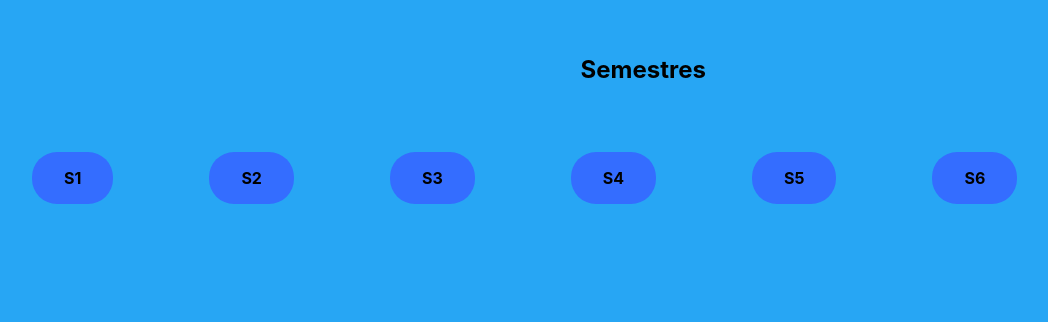
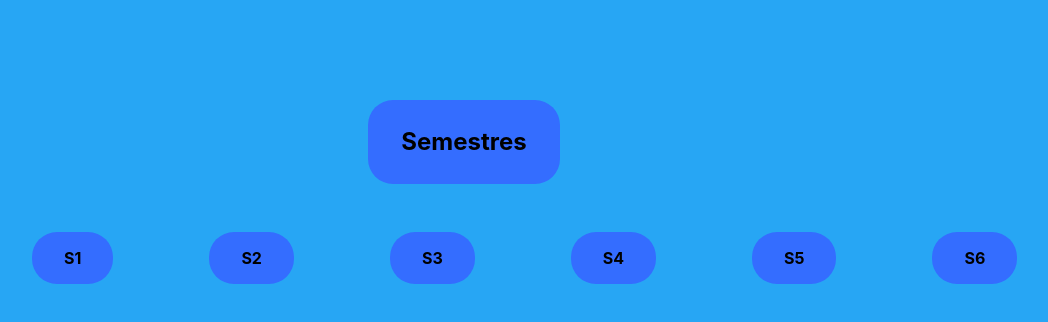
Before and after one commit to SteveRothier/ProjetS4, a React (Create React App) app: page / in a window 1280 px wide. Shown: the part 1055-1377 px from the top of the page, without its empty margins (16-1064 px from the left). Before the commit the page ends 1307 px from the top, so only its background shows below. Built offline with nearby package versions, Linux system fonts and the light colour scheme; data requests are answered from the project's data file.

Commit message:
css semestres

```diff
--- a/src/App.css
+++ b/src/App.css
@@ -49,7 +49,12 @@ div h2 {
 }
 
 .h2Btn {
-    margin-left: 3%;
+    margin-left: 30%;
+    margin-top: 4rem;
+    padding: 0.5rem;
+    background-color: #346DFF;
+    width: 11rem;
+    border-radius: 25px;
 }
 
 .ligneBtnSem {
--- a/src/page/HomePage.js
+++ b/src/page/HomePage.js
@@ -71,7 +71,9 @@ function Home() {
             <FetchEtudiant />
           </div>
       </div>
-      <h2 className="h2Btn">Semestres</h2>
+      <div className="h2Btn">
+        <h2>Semestres</h2>
+        </div>
       <div className="ligneBtnSem">
         <div className="btnSem">
             <p>S1</p>
```
